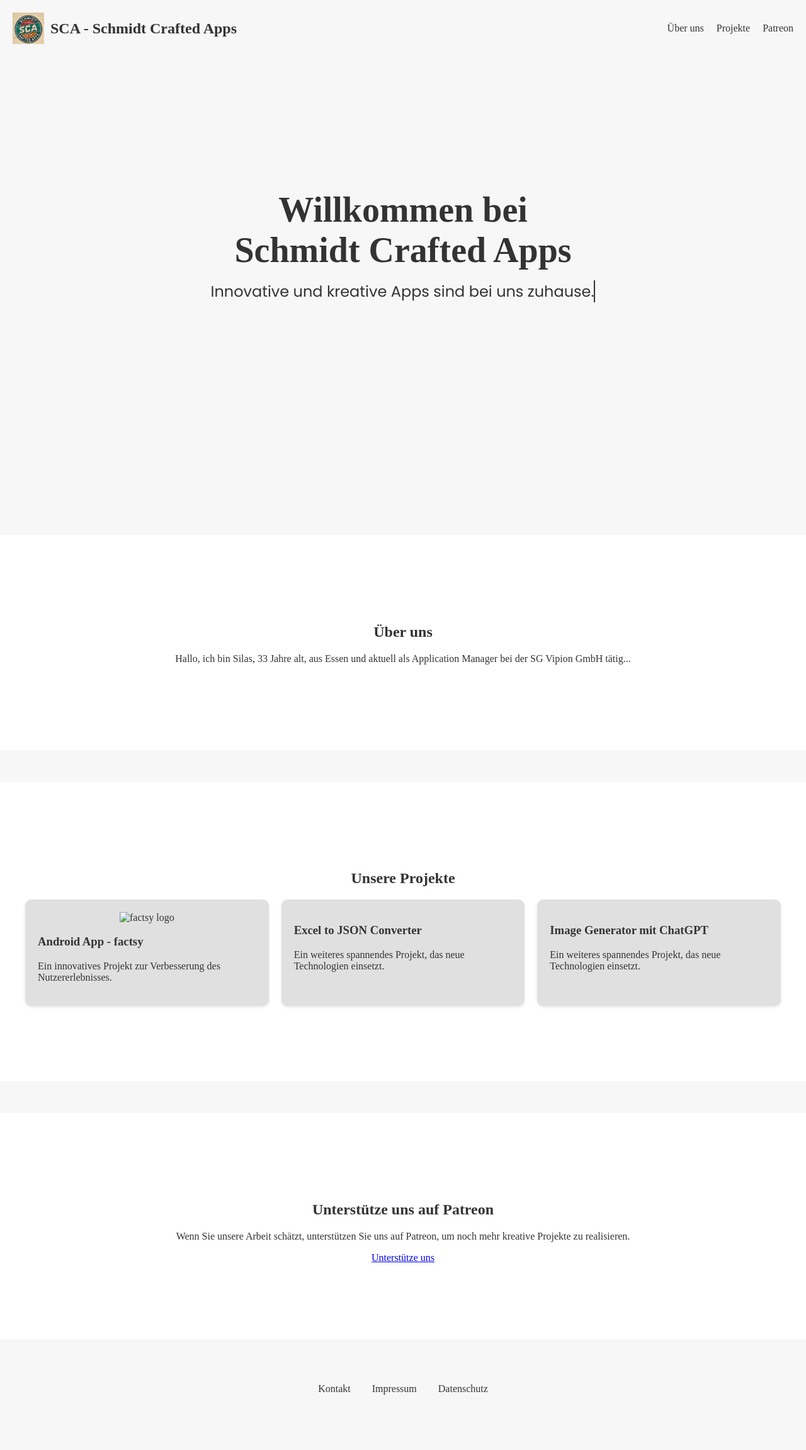
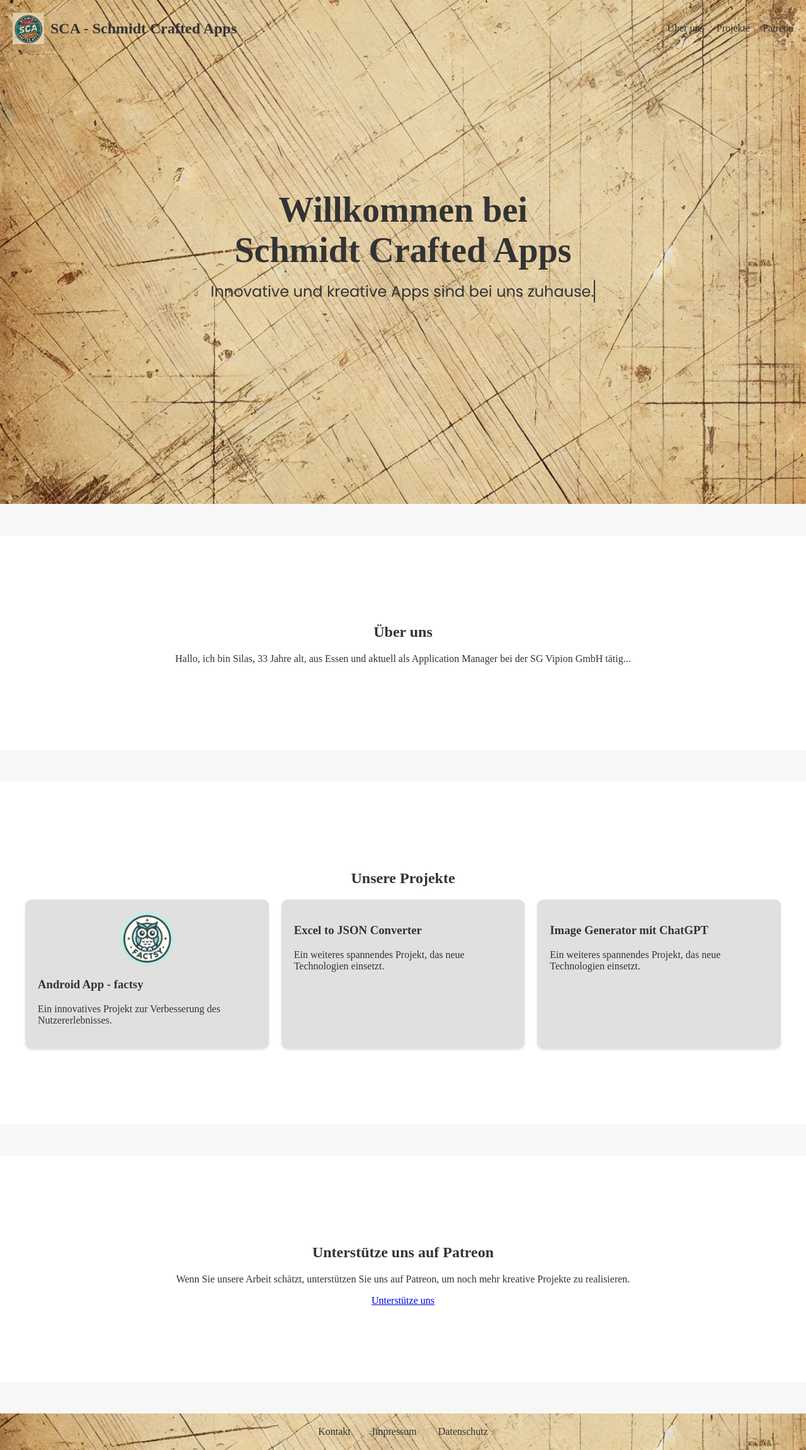
Before and after one commit to Silas-91/Schmidt-Crafted-Apps, a plain HTML site: page index.html in a window 1280 px wide. Shown: the whole page at 63% size. Before the commit the page ends 2234 px from the top, so only its background shows below. Drawn offline with Linux system fonts and the light colour scheme; the site is published under a folder, as on GitHub Pages, so addresses that start at the root find nothing.

Commit message:
Updated Images

```diff
--- a/index.html
+++ b/index.html
@@ -24,7 +24,7 @@
         }
         .hero-section {
             height: 100vh;
-            background-image: url('/images/background_sca_3.png'); /* Add the image URL */
+            background-image: url('images/background_sca_3.png'); /* Add the image URL */
     background-size: cover; /* Ensures the image covers the entire section */
     background-position: center; /* Centers the image */
     background-repeat: no-repeat;
@@ -160,7 +160,7 @@
             right: 40px;
             width: 50px;
             height: 50px;
-            background-image: url('/images/background_sca_3.png'); /* Add the image URL */
+            background-image: url('images/background_sca_3.png'); /* Add the image URL */
     background-size: cover; /* Ensures the image covers the entire section */
     background-position: center; /* Centers the image */
     background-repeat: no-repeat;
@@ -183,7 +183,7 @@
 
 /* Footer styles */
 .footer-section {
-    background-image: url('/images/background_sca_3.png'); /* Add the image URL */
+    background-image: url('images/background_sca_3.png'); /* Add the image URL */
     background-size: cover; /* Ensures the image covers the entire section */
     background-position: center; /* Centers the image */
     background-repeat: no-repeat;
@@ -249,7 +249,7 @@
                 <h2>Unsere Projekte</h2>
                 <div class="projects">
                     <div class="project">
-                        <img src="/images/logo_4_round.png" alt="factsy logo" class="centered-image"">
+                        <img src="images/logo_4_round.png" alt="factsy logo" class="centered-image"">
                         <h3>Android App - factsy</h3>
                         <p>Ein innovatives Projekt zur Verbesserung des Nutzererlebnisses.</p>
                     </div>
```
